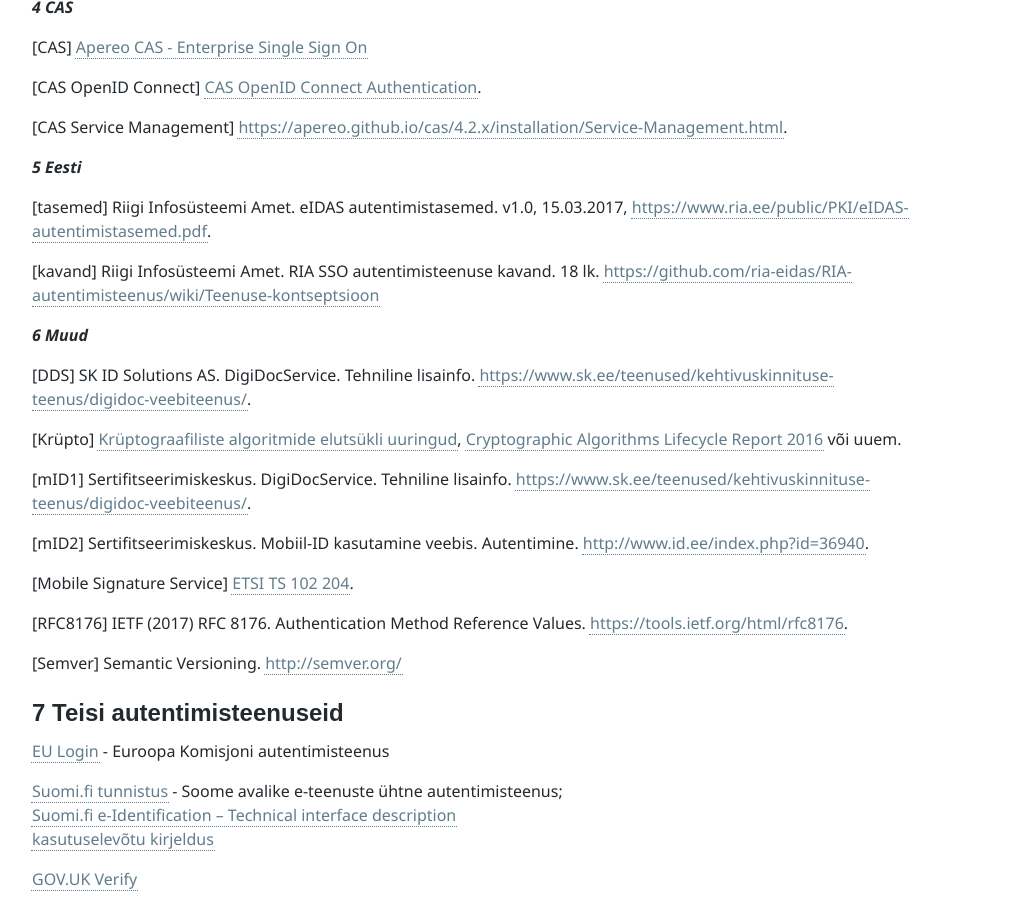
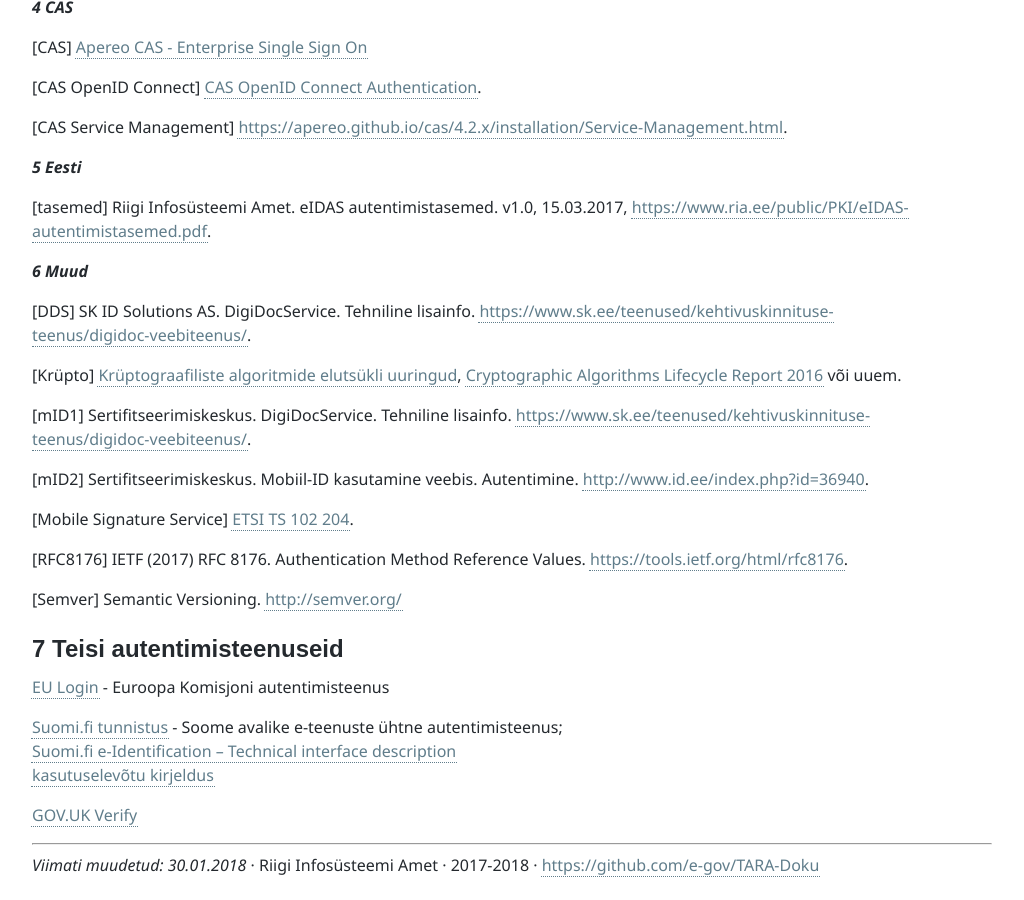
Before and after one commit to e-gov/TARA-Doku, a Jekyll site: the page built from Viited.md, in a window 1280 px wide and 900 px high, scrolled down 1130 px. Shown: the whole window, without its empty margins (0-1024 px from the left). Built offline with Jekyll 4.4.1, drawn with Linux system fonts in a browser that asks for light colours; our own code applies the rules of GitHub Pages for plain Markdown files.

Commit message:
aegunud info, link ei tööta

```diff
--- a/Viited.md
+++ b/Viited.md
@@ -59,7 +59,6 @@ ___5 Eesti___
 
 [tasemed] Riigi Infosüsteemi Amet. eIDAS autentimistasemed. v1.0, 15.03.2017, [https://www.ria.ee/public/PKI/eIDAS-autentimistasemed.pdf](https://www.ria.ee/public/PKI/eIDAS-autentimistasemed.pdf).
 
-[kavand] Riigi Infosüsteemi Amet. RIA SSO autentimisteenuse kavand. 18 lk. [https://github.com/ria-eidas/RIA-autentimisteenus/wiki/Teenuse-kontseptsioon](https://github.com/ria-eidas/RIA-autentimisteenus/wiki/Teenuse-kontseptsioon)
 
 ___6 Muud___
 
```
